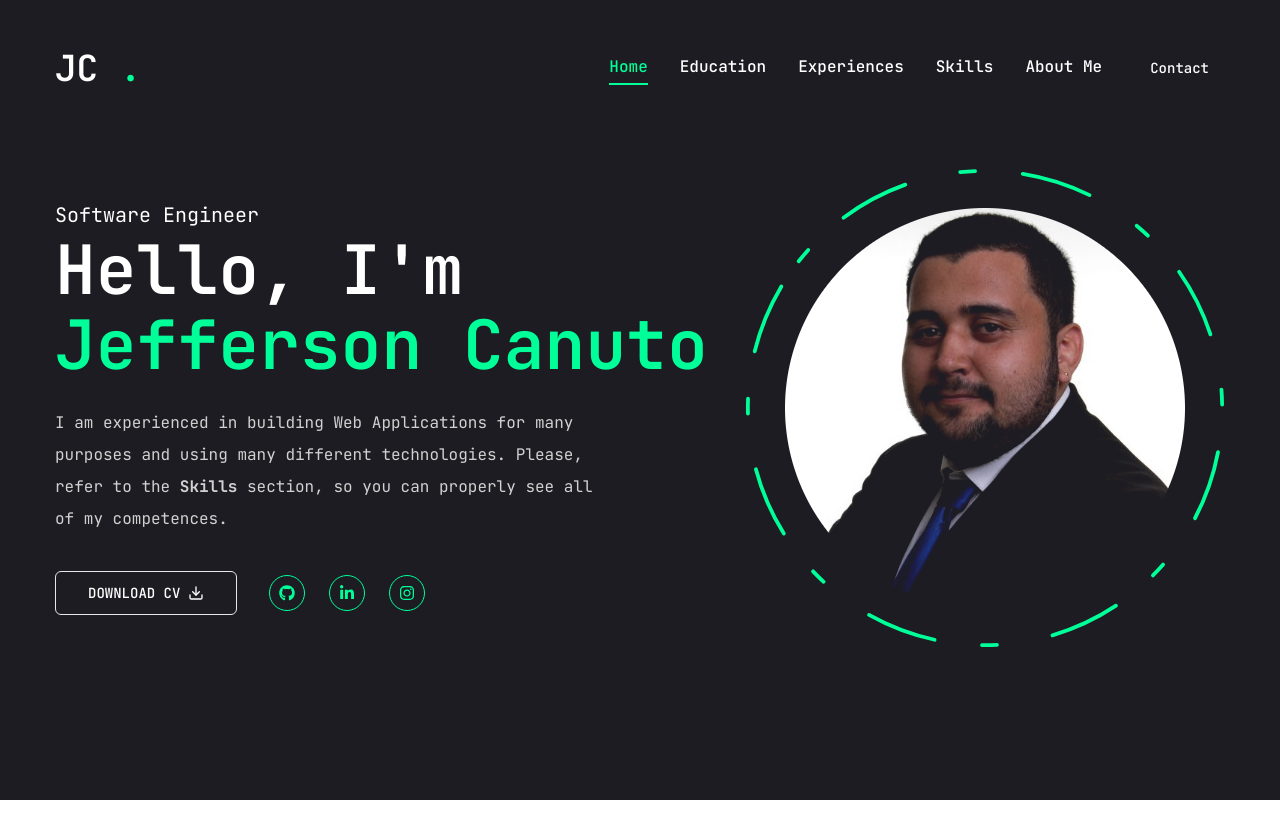
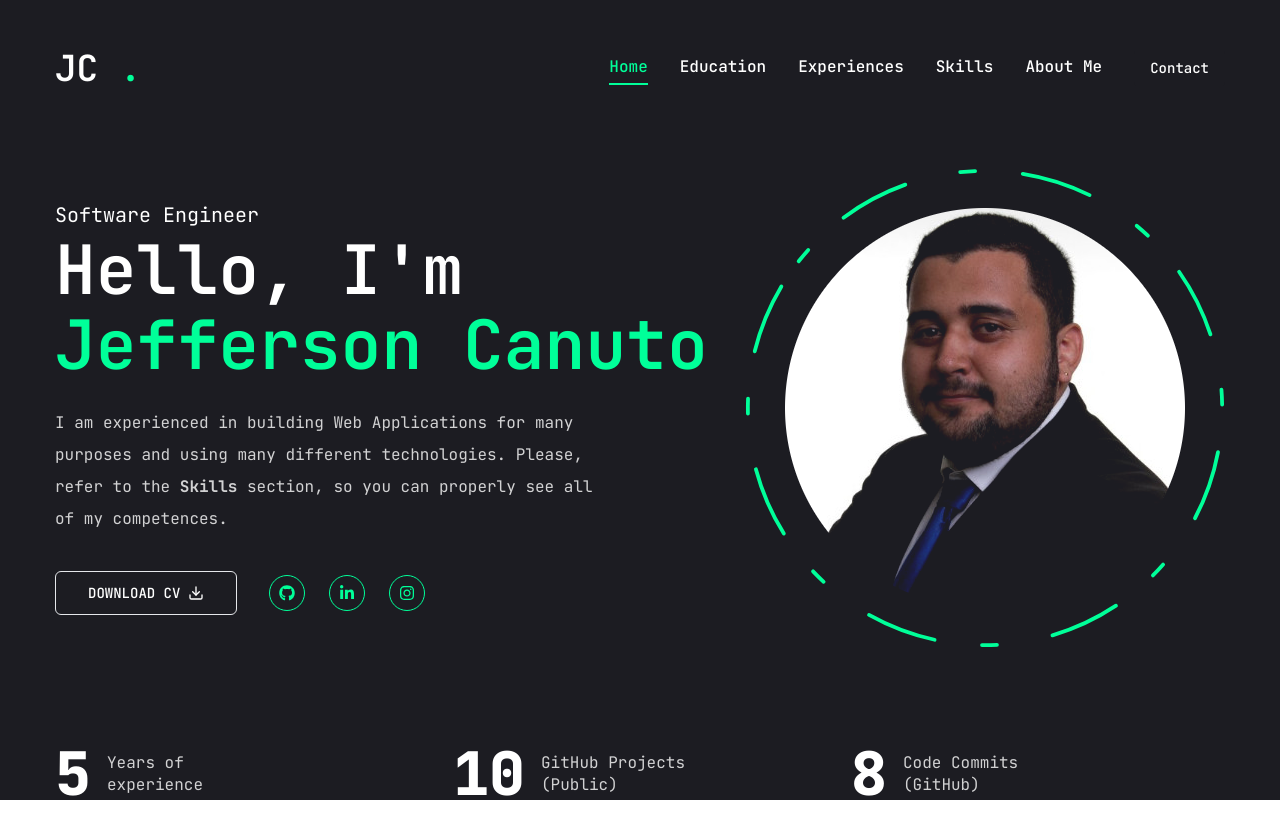
Before and after one commit to JeffersonCanuto/jefferson-portfolio, a Next.js app: page / in a window 1280 px wide. Built offline with nearby package versions, Linux system fonts and the light colour scheme.

Commit message:
feat: add react-countup lib and stats component to home page

```diff
--- a/package.json
+++ b/package.json
@@ -21,6 +21,7 @@
     "lucide-react": "^0.454.0",
     "next": "15.0.2",
     "react": "19.0.0-rc-02c0e824-20241028",
+    "react-countup": "^6.5.3",
     "react-dom": "19.0.0-rc-02c0e824-20241028",
     "react-icons": "^5.3.0",
     "tailwind-merge": "^2.5.4",
--- a/src/app/page.jsx
+++ b/src/app/page.jsx
@@ -4,6 +4,7 @@ import Link from "next/link";
 import { Button } from "@/components/ui/button";
 import Social from "@/components/Social";
 import Photo from "@/components/Photo";
+import Stats from "@/components/Stats";
 
 function Home() {
 	return (
@@ -41,6 +42,8 @@ function Home() {
 					</div>
 				</div>
 			</div>
+			{/* Stats */}
+			<Stats />
 		</section>
 	);
 }
--- /dev/null
+++ b/src/components/Stats.jsx
@@ -0,0 +1,45 @@
+"use client";
+
+import CountUp from "react-countup";
+
+const stats = [
+    {
+        value: 5,
+        title: "Years of experience"
+    },
+    {
+        value: 10,
+        title: "GitHub Projects (Public)"
+    },
+    {
+        value: 8,
+        title: "Code Commits (GitHub)"
+    },
+
+];
+
+function Stats() {
+    return (
+        <section className="pt-4 pb-12 xl:pt-0 xl:pb-0">
+            <div className="container max-auto">
+                <div className="flex flex-wrap gap-6 max-w-[80vw] mx-auto xl:max-w-none">
+                    {stats.map(stat => {
+                        return (
+                            <div className="flex-1 flex gap-4 items-center justify-center xl:justify-start" key={stat.title}>
+                                <CountUp
+                                    end={stat.value}
+                                    duration={5}
+                                    delay={2}
+                                    className="text-4xl xl:text-6xl font-extrabold"
+                                />
+                                <p className={`${stat.title.length < 15 ? "max-w-[100px]" : "max-w-[150px]"} leading-snug text-white/80`}>{stat.title}</p>
+                            </div>
+                        )
+                    })}
+                </div>
+            </div>
+        </section>
+    );
+}
+
+export default Stats;
```
Also changed, not shown: 1 other file (tests, documents, lock files or other folders).
